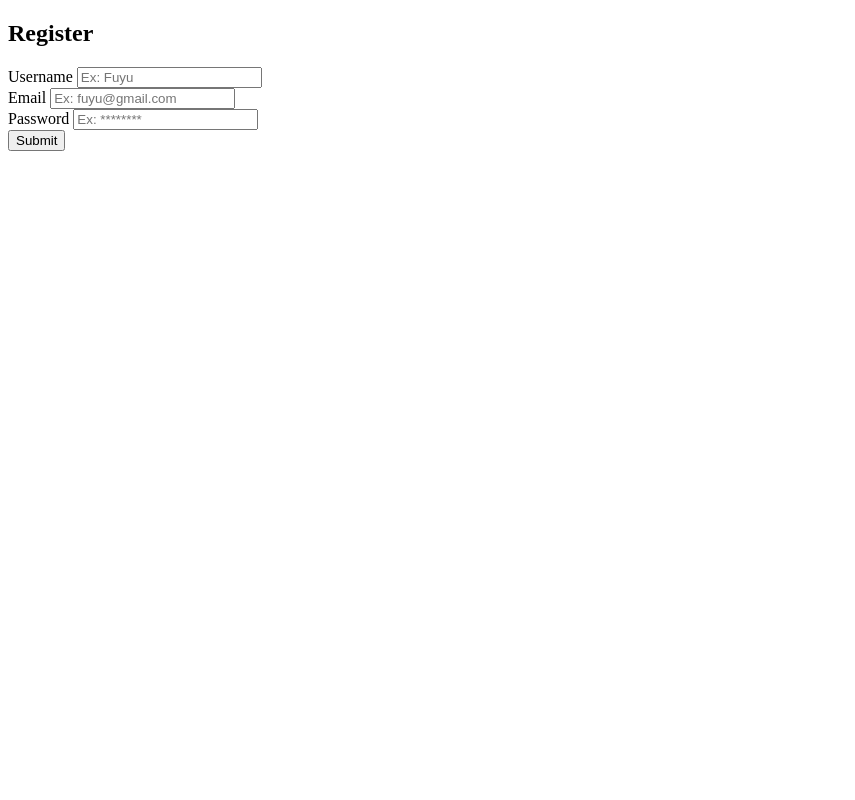
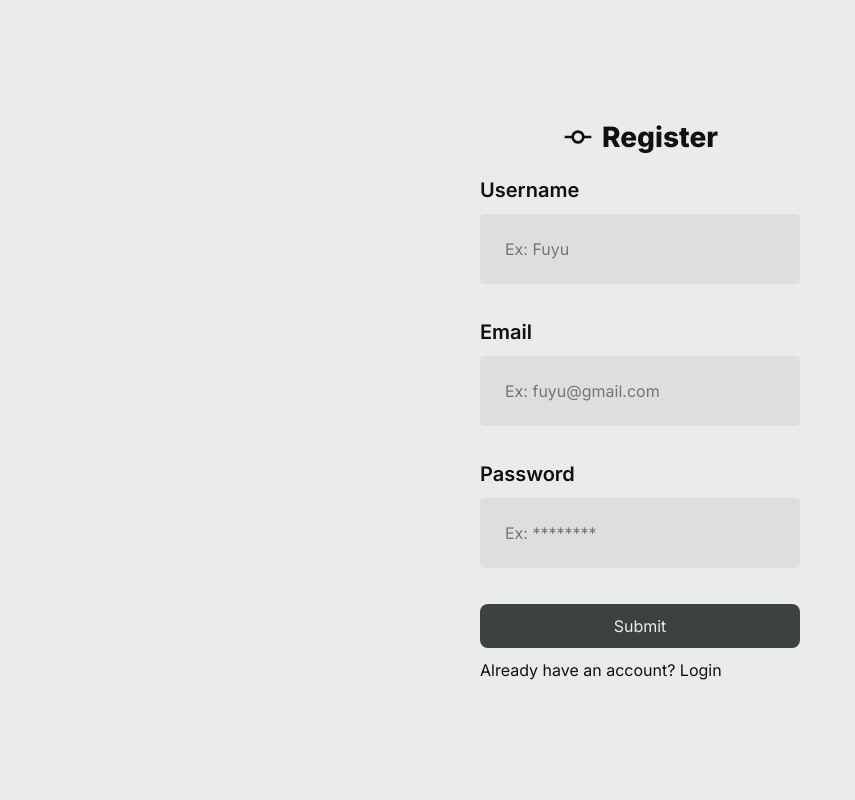
Before and after one commit to MatchaTi/MatchaTi, a PHP site: page /post-test-5/home/register.php in a window 1280 px wide. Shown: the whole page, without its empty margins (0-855 px from the left). Run offline with PHP 8.4, Linux system fonts and the light colour scheme.

Commit message:
chore: update style auth

```diff
--- /dev/null
+++ b/post-test-5/css/auth.css
@@ -0,0 +1,40 @@
+body {
+  height: 100vh;
+  width: 100vw;
+  display: flex;
+  align-items: center;
+  justify-content: center;
+  padding: 32px;
+}
+
+form {
+  width: 100vw;
+  display: grid;
+  gap: 12px;
+  padding: 32px;
+}
+
+.form-input {
+  padding: 24px;
+}
+
+.heading {
+  text-align: center;
+  margin-bottom: 12px;
+  display: flex;
+  align-items: center;
+  justify-content: center;
+  gap: 8px;
+  font-size: 28px;
+}
+
+@media (min-width: 768px) {
+  form {
+    width: 30vw;
+  }
+
+  .form-item,
+  .form-input {
+    width: 100%;
+  }
+}
--- a/post-test-5/css/components.css
+++ b/post-test-5/css/components.css
@@ -1,3 +1,34 @@
+:root {
+  --text-color: #0f1010;
+  --bg-color: #eaebeb;
+  --primary-color: #3d4241;
+  --secondary-color: #dddfdf;
+  --accent-color: #dddfdf;
+  /* --accent-color: #737d7b; */
+}
+
+.dark-mode {
+  --text-color: #eff0f0;
+  --bg-color: #141515;
+  --primary-color: #bdc2c1;
+  --secondary-color: #202222;
+  --accent-color: #202222;
+  /* --accent-color: #828c8a; */
+}
+
+* {
+  padding: 0;
+  margin: 0;
+  box-sizing: border-box;
+  font-family: "Inter", sans-serif;
+  /* font-family: "Pixelify Sans", system-ui; */
+  color: var(--text-color);
+  background: var(--bg-color);
+  font-size: 16px;
+  transition: 0.3s ease-in-out;
+  text-decoration: none;
+}
+
 .btn {
   outline: transparent;
   border: none;
--- a/post-test-5/home/index.php
+++ b/post-test-5/home/index.php
@@ -38,8 +38,8 @@
     <link href="https://fonts.googleapis.com/css2?family=Pixelify+Sans:wght@400..700&display=swap" rel="stylesheet">
 
     <link rel="preconnect" href="https://fonts.googleapis.com">
-<link rel="preconnect" href="https://fonts.gstatic.com" crossorigin>
-<link href="https://fonts.googleapis.com/css2?family=Inter:ital,opsz,wght@0,14..32,100..900;1,14..32,100..900&display=swap" rel="stylesheet">
+    <link rel="preconnect" href="https://fonts.gstatic.com" crossorigin>
+    <link href="https://fonts.googleapis.com/css2?family=Inter:ital,opsz,wght@0,14..32,100..900;1,14..32,100..900&display=swap" rel="stylesheet">
 </head>
 <body class="">
     <?php
--- a/post-test-5/home/register.php
+++ b/post-test-5/home/register.php
@@ -22,25 +22,45 @@
     <meta charset="UTF-8">
     <meta name="viewport" content="width=device-width, initial-scale=1.0">
     <title>Register | Commit</title>
+    <!-- styles -->
+    <!-- <link rel="stylesheet" href="../css/style.css"> -->
+    <link rel="stylesheet" href="../css/components.css">
+    <link rel="stylesheet" href="../css/auth.css">
+    <!-- fonts -->
+    <link rel="preconnect" href="https://fonts.googleapis.com">
+    <link rel="preconnect" href="https://fonts.gstatic.com" crossorigin>
+    <link href="https://fonts.googleapis.com/css2?family=Pixelify+Sans:wght@400..700&display=swap" rel="stylesheet">
+
+    <link rel="preconnect" href="https://fonts.googleapis.com">
+    <link rel="preconnect" href="https://fonts.gstatic.com" crossorigin>
+    <link href="https://fonts.googleapis.com/css2?family=Inter:ital,opsz,wght@0,14..32,100..900;1,14..32,100..900&display=swap" rel="stylesheet">
 </head>
 <body>
-    <h2>Register</h2>
     <form action="" method="POST">
-        <div class="form-input">
-            <label for="username">Username</label>
-            <input type="text" name="username" id="username" placeholder="Ex: Fuyu">
+        <h2 class="heading">
+            <svg xmlns="http://www.w3.org/2000/svg" width="2em" height="2em" viewBox="0 0 24 24">
+                <path fill="currentColor" d="M12 17q-1.825 0-3.187-1.137T7.1 13H2v-2h5.1q.35-1.725 1.713-2.863T12 7t3.188 1.138T16.9 11H22v2h-5.1q-.35 1.725-1.712 2.863T12 17m0-2q1.25 0 2.125-.875T15 12t-.875-2.125T12 9t-2.125.875T9 12t.875 2.125T12 15" />
+            </svg>
+            Register
+        </h2>
+        <div class="form-item">
+            <label class="sub-heading" for="username">Username</label>
+            <input class="form-input" type="text" name="username" id="username" placeholder="Ex: Fuyu">
         </div>
 
-        <div class="form-input">
-            <label for="email">Email</label>
-            <input type="email" name="email" id="email" placeholder="Ex: fuyu@gmail.com">
+        <div class="form-item">
+            <label class="sub-heading" for="email">Email</label>
+            <input class="form-input" type="email" name="email" id="email" placeholder="Ex: fuyu@gmail.com">
         </div>
 
-        <div class="form-input">
-            <label for="password">Password</label>
-            <input type="password" name="password" id="password" placeholder="Ex: ********">
+        <div class="form-item">
+            <label class="sub-heading" for="password">Password</label>
+            <input class="form-input" type="password" name="password" id="password" placeholder="Ex: ********">
         </div>
-        <button type="submit">Submit</button>
+        <button class="btn btn-primary" type="submit">Submit</button>
+        <div>
+            Already have an account? <a href="login.php"><span>Login</span></a>
+        </div>
     </form>
 </body>
 </html>
```
Also changed, not shown: post-test-5/css/style.css (+0 -31 lines), post-test-5/home/login.php (+34 -12 lines).
